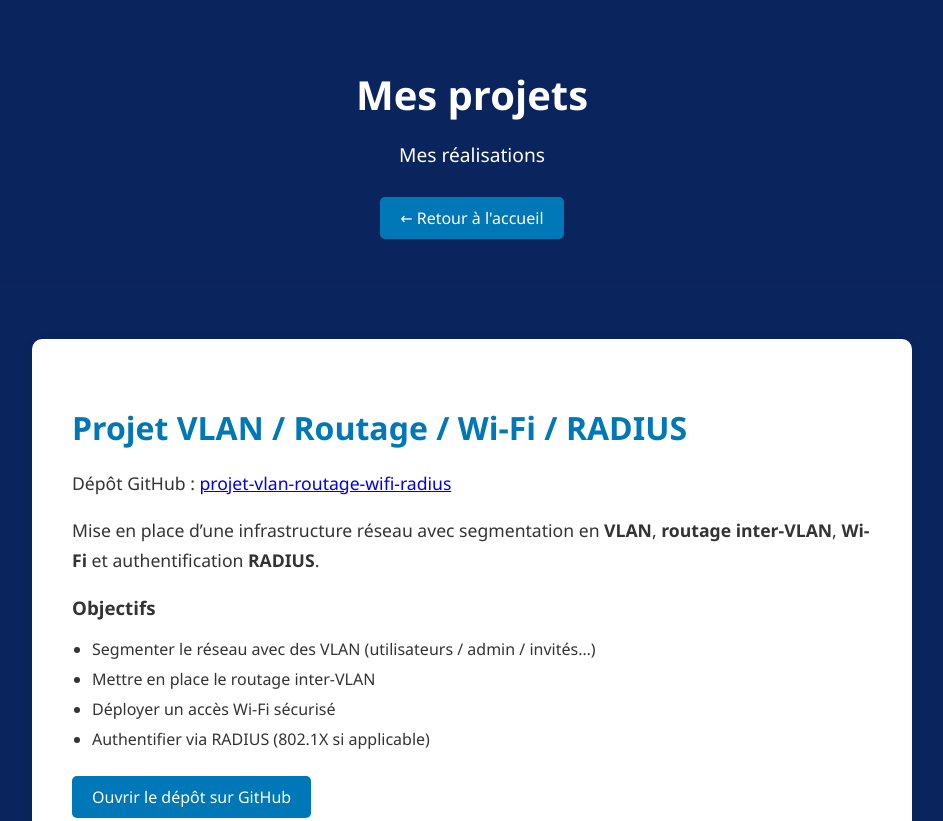
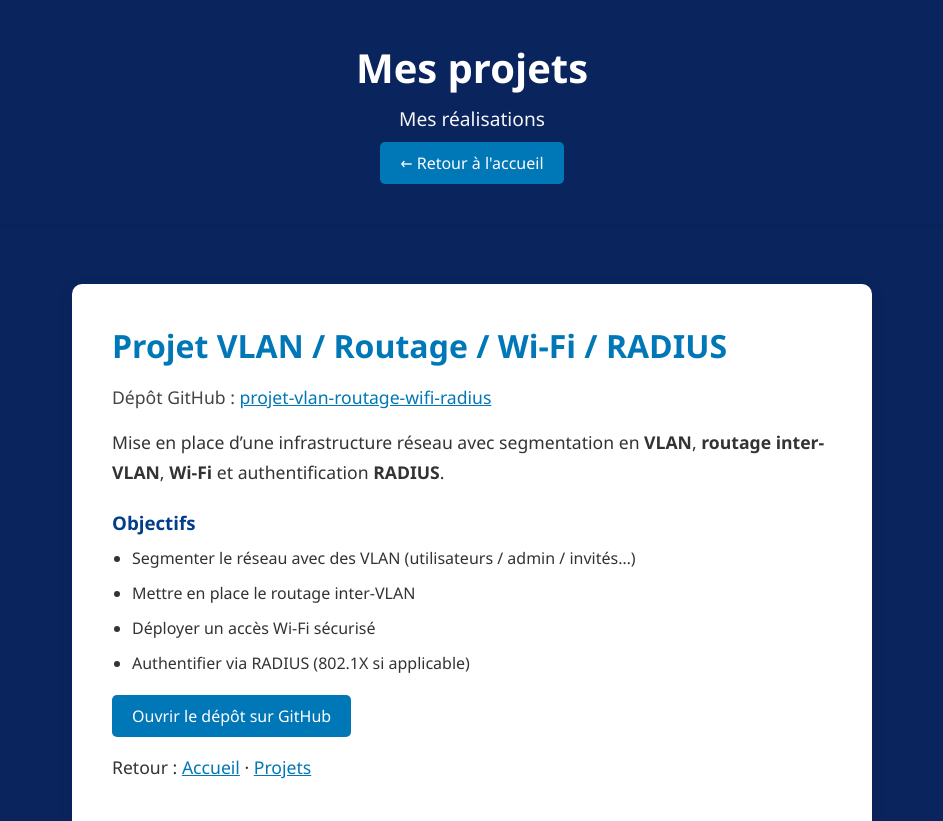
Before and after one commit to Mizzashi/Portofolio, a plain HTML site: page index.projets.html in a window 1280 px wide. Shown: the top 821 px of the page, without its empty margins (168-1111 px from the left). Drawn offline with Linux system fonts and the light colour scheme.

Commit message:
Update styles.projets.css

```diff
--- a/styles.projets.css
+++ b/styles.projets.css
@@ -1,34 +1,44 @@
-/* ========== PROJET.HTML : STYLES DÉDIÉS ========== */
+/* ========== STYLES.PROJETS.CSS ========== */
 
-/* Fond gris clair global */
+/* Base */
+* {
+  box-sizing: border-box;
+}
+
 body {
+  margin: 0;
   background-color: #0a245e;
-  font-family: 'Segoe UI', Tahoma, Geneva, Verdana, sans-serif;
+  font-family: "Segoe UI", Tahoma, Geneva, Verdana, sans-serif;
   color: #333;
-  margin: 0;
 }
 
 /* HEADER */
-header {
+.header {
   background-color: #0a245e;
+  text-align: center;
   padding: 40px 20px;
-  text-align: center;
-  box-shadow: 0 2px 8px rgba(0, 0, 0, 0.05);
+  box-shadow: 0 2px 8px rgba(0, 0, 0, 0.08);
 }
 
-header h1 {
+.header__inner {
+  max-width: 1000px;
+  margin: 0 auto;
+}
+
+.header__name {
   font-size: 2.5rem;
-  margin-bottom: 10px;
+  margin: 0 0 10px;
   color: #ffffff;
 }
 
-header p {
+.header__subtitle {
   font-size: 1.2rem;
-  color: #ffffff;
+  margin: 0;
+  color: #f5f5f5;
 }
 
-/* Lien retour */
-header a {
+/* Liens dans le header (ex: retour accueil) */
+.header a {
   display: inline-block;
   margin-top: 15px;
   background-color: #0077b6;
@@ -39,57 +49,73 @@
   transition: background 0.3s ease;
 }
 
-header a:hover {
+.header a:hover {
   background-color: #023e8a;
 }
 
-/* CONTENU PRINCIPAL */
+/* MAIN */
 main {
   padding: 60px 20px;
 }
 
-/* Section globale */
-section {
+/* Carte projet */
+.projet-card {
   max-width: 800px;
   margin: 0 auto;
-  background: #fff;
+  background: #ffffff;
   padding: 40px;
   border-radius: 10px;
-  box-shadow: 0 4px 16px rgba(0, 0, 0, 0.05);
+  box-shadow: 0 4px 16px rgba(0, 0, 0, 0.08);
+  text-align: left;
 }
 
-/* Titres de section */
-section h2 {
+.projet-card h2 {
   font-size: 2rem;
-  margin-bottom: 20px;
+  margin: 0 0 16px;
   color: #0077b6;
 }
 
-/* Paragraphes */
-section p {
+.projet-card h3 {
+  margin: 22px 0 10px;
+  color: #023e8a;
+}
+
+.projet-card p {
   font-size: 1.1rem;
   line-height: 1.7;
-  margin-bottom: 15px;
+  margin: 0 0 15px;
+}
+
+.projet-card .meta {
+  margin: 0 0 15px;
+  color: #444;
+}
+
+.projet-card a {
+  color: #0077b6;
+}
+
+.projet-card a:hover {
+  color: #023e8a;
 }
 
 /* Listes */
-section ul {
-  margin-top: 10px;
+.projet-card ul {
+  margin: 10px 0 0;
   padding-left: 20px;
-  list-style-type: disc;
+  line-height: 1.7;
 }
 
-section li {
-  font-size: 1rem;
+.projet-card li {
   margin-bottom: 8px;
 }
 
-/* Bouton (pour le lien GitHub du projet) */
+/* Bouton */
 .btn {
   display: inline-block;
   margin-top: 10px;
   background-color: #0077b6;
-  color: #ffffff;
+  color: #ffffff !important;
   padding: 10px 20px;
   text-decoration: none;
   border-radius: 5px;
@@ -101,10 +127,39 @@
 }
 
 /* FOOTER */
-footer {
+.footer {
   background-color: #0a245e;
   padding: 20px 0;
   text-align: center;
   font-size: 0.9rem;
   color: #ffffff;
 }
+
+.footer__inner {
+  max-width: 1000px;
+  margin: 0 auto;
+}
+
+.footer p {
+  margin: 0;
+  color: #ffffff;
+}
+
+/* Responsive */
+@media (max-width: 600px) {
+  .header__name {
+    font-size: 2rem;
+  }
+
+  main {
+    padding: 35px 15px;
+  }
+
+  .projet-card {
+    padding: 25px;
+  }
+
+  .projet-card h2 {
+    font-size: 1.6rem;
+  }
+}
```
